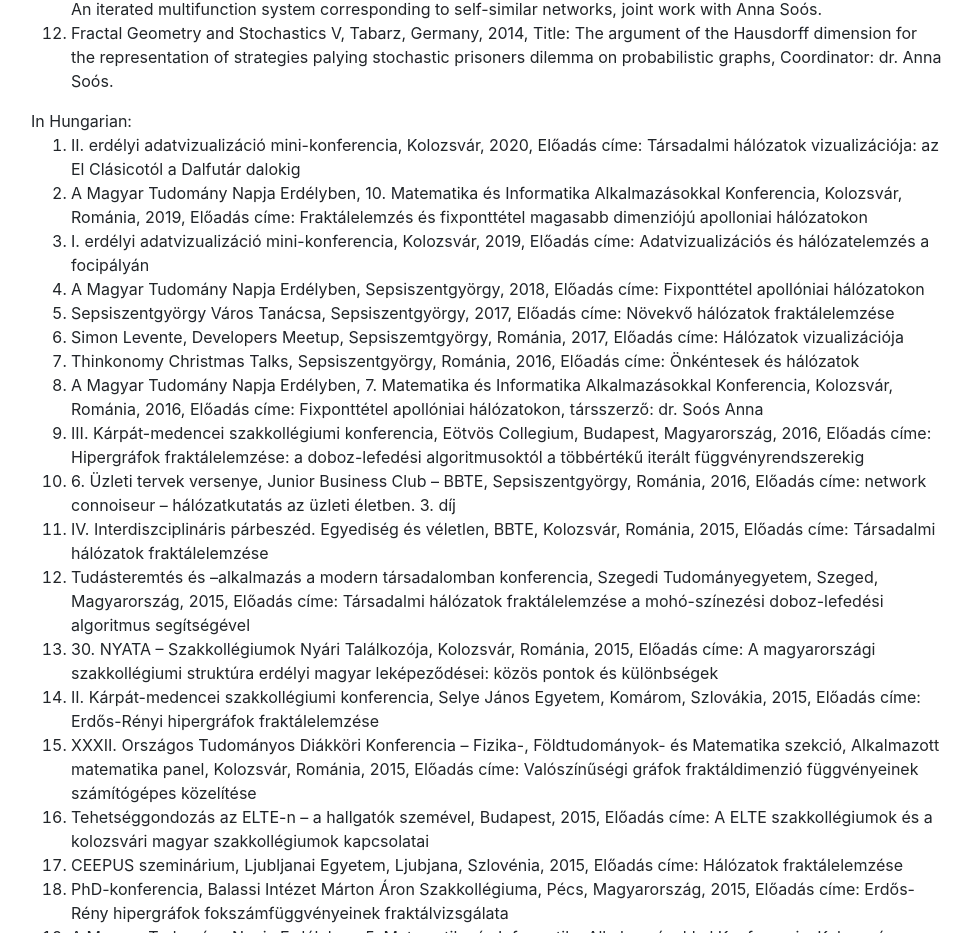
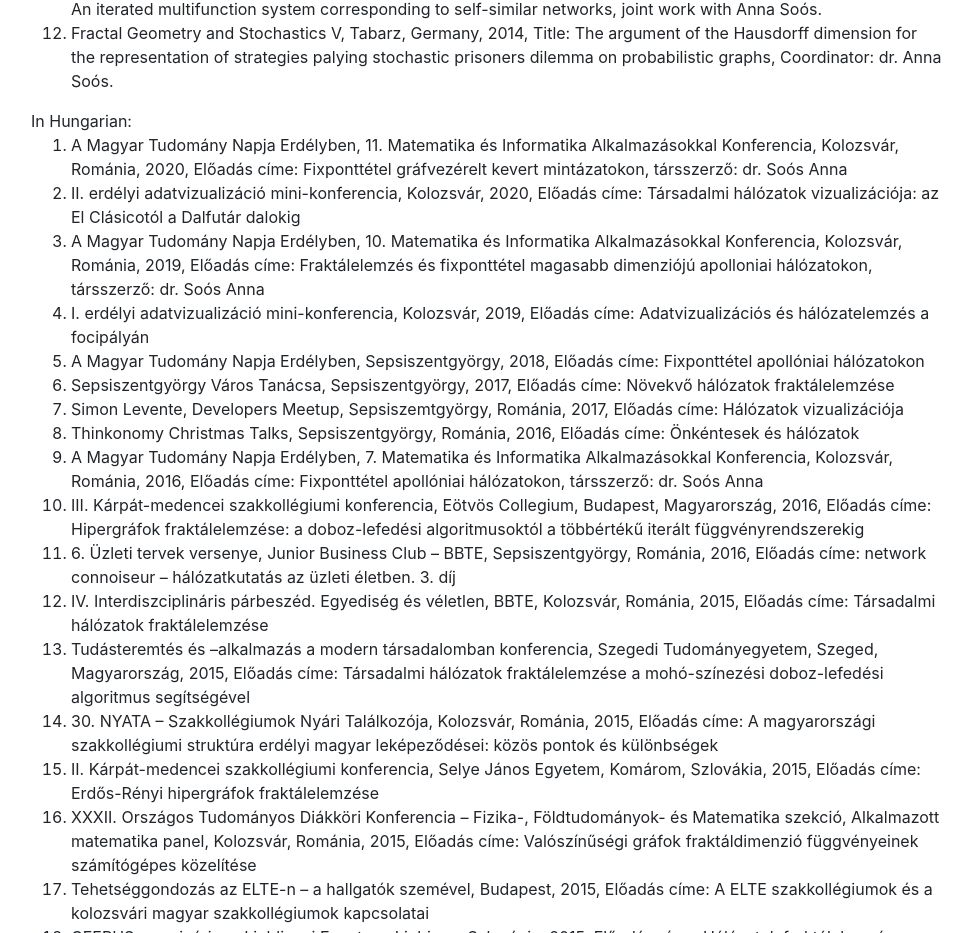
Before and after one commit to simonlevente/simonlevente.github.io, a website with bundled scripts: page index.html in a window 1280 px wide. Shown: the part 3073-4006 px from the top of the page, without its empty margins (289-1261 px from the left). Built offline with nearby package versions, Linux system fonts and the light colour scheme; a web font is replaced by a local one.

Commit message:
Add files via upload

```diff
--- a/index.html
+++ b/index.html
@@ -237,10 +237,13 @@
         In Hungarian:
 
             <ol>
+				<li>A Magyar Tudomány Napja Erdélyben, 11. Matematika és Informatika Alkalmazásokkal Konferencia,
+                    Kolozsvár, Románia, 2020, Előadás címe: Fixponttétel gráfvezérelt kevert mintázatokon, társszerző: dr. Soós Anna</li>
+
 				<li>II. erdélyi adatvizualizáció mini-konferencia, Kolozsvár, 2020, Előadás címe:
 						Társadalmi hálózatok vizualizációja: az El Clásicotól a Dalfutár dalokig</li>
                 <li>A Magyar Tudomány Napja Erdélyben, 10. Matematika és Informatika Alkalmazásokkal Konferencia,
-                    Kolozsvár, Románia, 2019, Előadás címe: Fraktálelemzés és fixponttétel magasabb dimenziójú apolloniai hálózatokon</li>
+                    Kolozsvár, Románia, 2019, Előadás címe: Fraktálelemzés és fixponttétel magasabb dimenziójú apolloniai hálózatokon, társszerző: dr. Soós Anna</li>
                 <li>I. erdélyi adatvizualizáció mini-konferencia, Kolozsvár, 2019, Előadás címe:
                     Adatvizualizációs és hálózatelemzés a focipályán</li>
                 <li>A Magyar Tudomány Napja Erdélyben, Sepsiszentgyörgy, 2018, Előadás címe:
```
